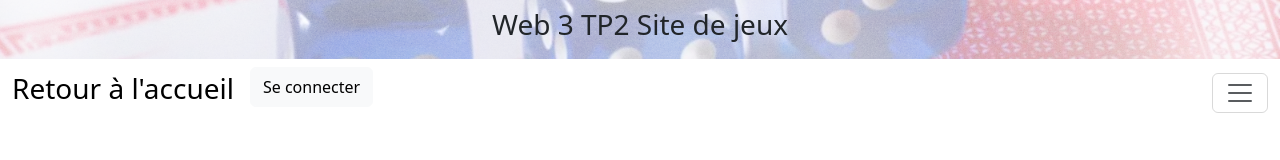
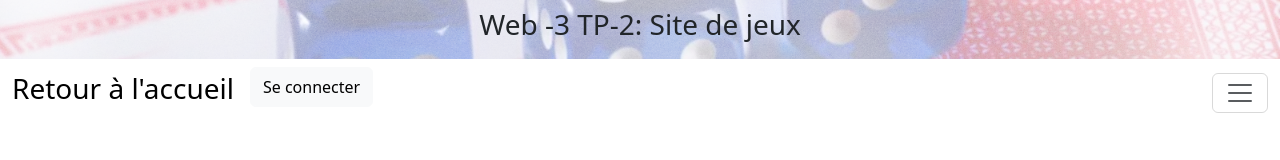
Before and after one commit to 5gtP3pp3r/WEB3_TP2, a React (Vite) app: page / in a window 1280 px wide. Shown: the top 160 px of the page. Built offline with nearby package versions, Linux system fonts and the light colour scheme.

Commit message:
mods nom du site dans header

```diff
--- a/src/Header.tsx
+++ b/src/Header.tsx
@@ -7,7 +7,7 @@ export function Header() {
             backgroundRepeat: "no-repeat",
             height: '59px'
             }}>
-        <h3 className="mt-2">Web 3 TP2 Site de jeux</h3>
+        <h3 className="mt-2">Web -3 TP-2: Site de jeux</h3>
         </div>
     )
 }
```
